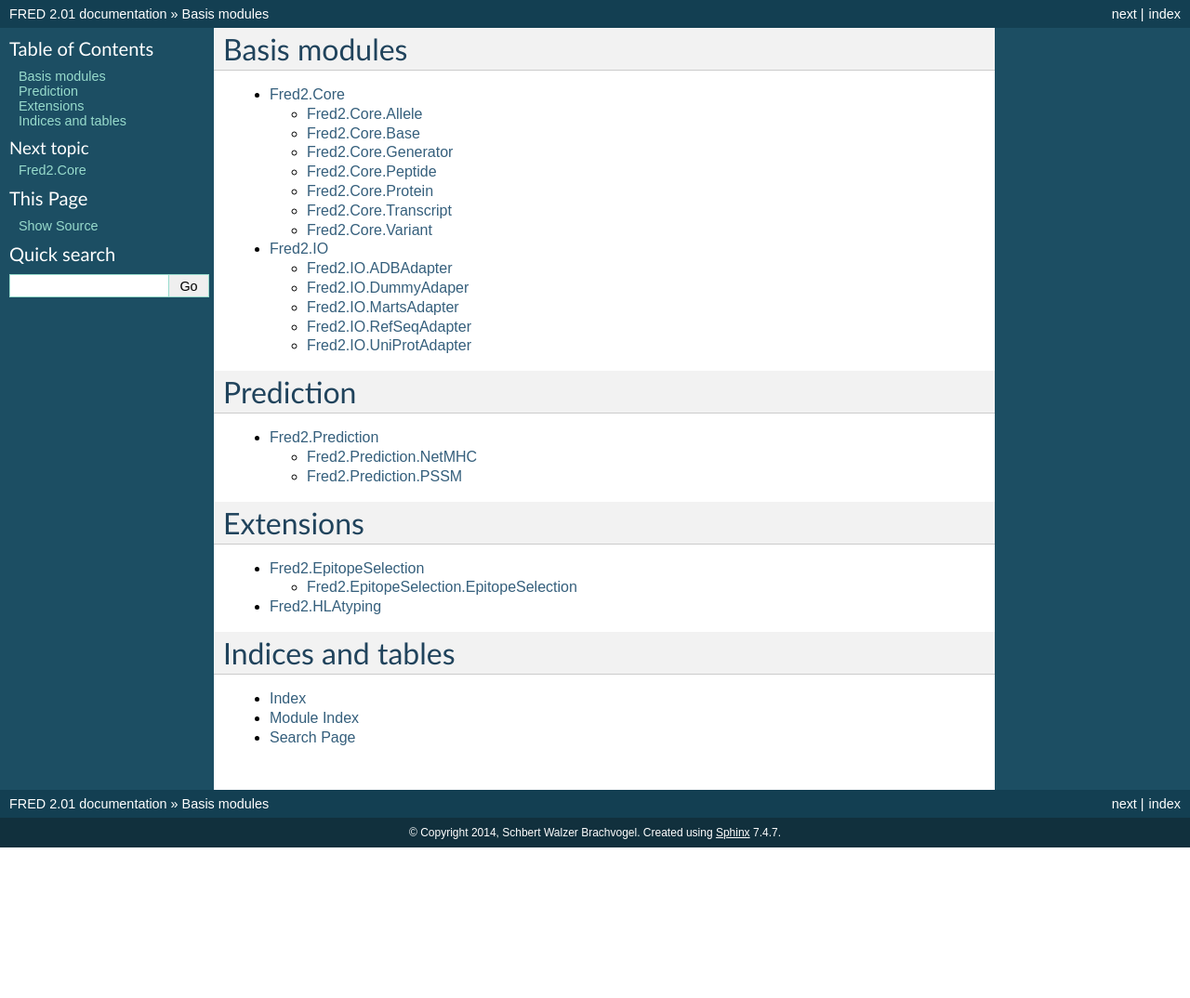
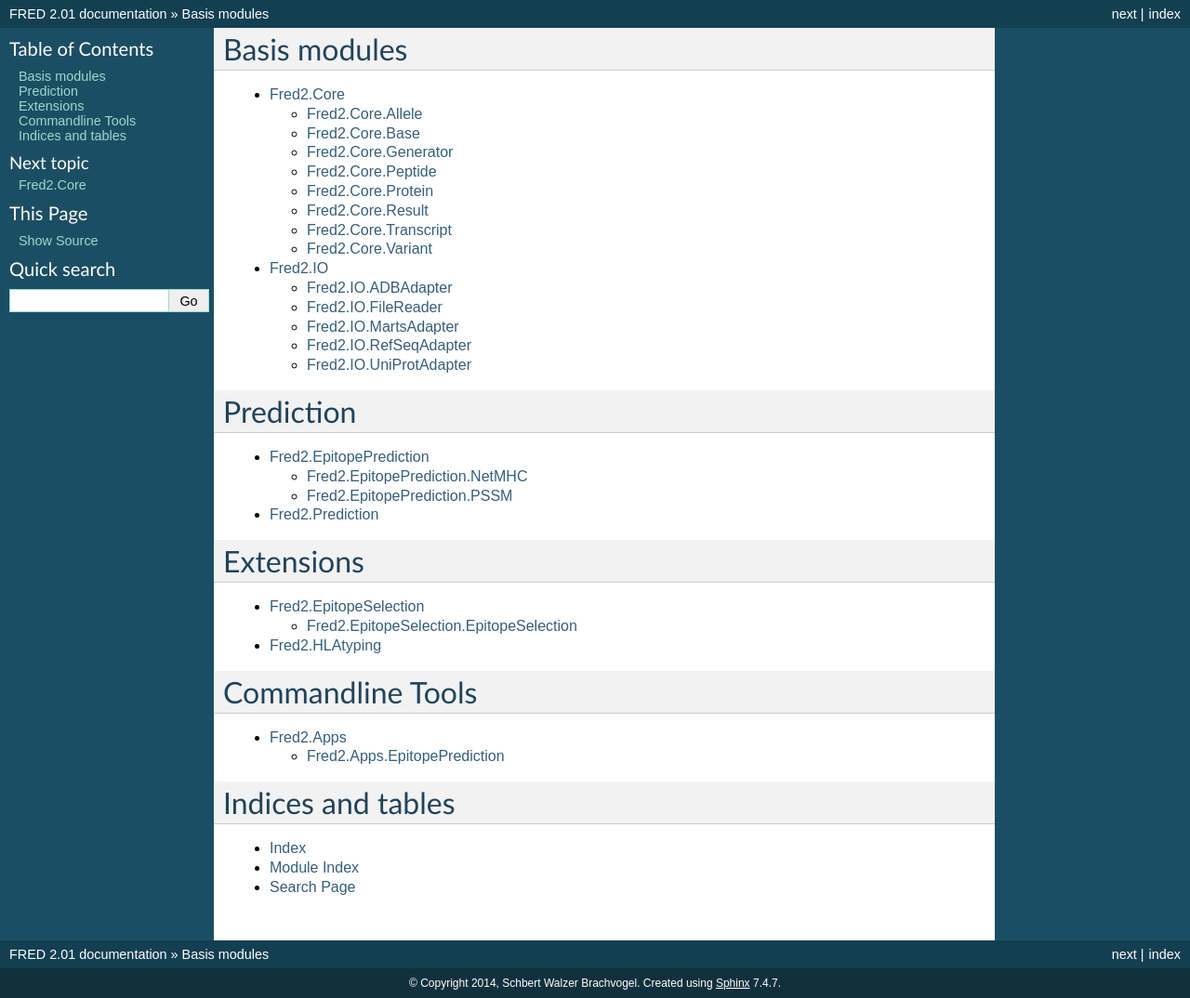
Before and after one commit to FRED-2/Fred2, a Sphinx documentation site: the page built from Fred2/doc/source/index.rst, in a window 1280 px wide. Shown: the whole page at 93% size. Built offline with Sphinx 7.4.7, drawn with Linux system fonts in a browser that asks for light colours; before the commit the page ends 912 px from its top, so only the background shows below that.

Commit message:
updated documentation and improved some docstrings

```diff
--- /dev/null
+++ b/Fred2/doc/source/Fred2.Apps.rst
@@ -0,0 +1,12 @@
+
+Fred2.Apps
+==========
+
+
+Fred2.Apps.EpitopePrediction
+----------------------------
+
+.. automodule:: Fred2.Apps.EpitopePrediction
+    :members:
+    :special-members:
+    :show-inheritance:
--- /dev/null
+++ b/Fred2/doc/source/Fred2.CleavagePrediction.rst
@@ -0,0 +1,6 @@
+
+Fred2.Prediction
+================
+
+..note::
+    not yet implemented
--- a/Fred2/doc/source/Fred2.Core.rst
+++ b/Fred2/doc/source/Fred2.Core.rst
@@ -42,6 +42,14 @@ Fred2.Core.Protein
     :special-members:
     :show-inheritance:
 
+Fred2.Core.Result
+-----------------
+
+.. automodule:: Fred2.Core.Result
+    :members:
+    :special-members:
+    :show-inheritance:
+
 Fred2.Core.Transcript
 ---------------------
 
--- a/Fred2/doc/source/Fred2.HLAtyping.rst
+++ b/Fred2/doc/source/Fred2.HLAtyping.rst
@@ -2,4 +2,7 @@
 Fred2.HLAtyping
 ===============
 
-not yet ready!
+.. automodule:: Fred2.HLAtyping.HLAtyping
+    :members:
+    :special-members:
+    :show-inheritance:
--- a/Fred2/doc/source/Fred2.IO.rst
+++ b/Fred2/doc/source/Fred2.IO.rst
@@ -11,10 +11,10 @@ Fred2.IO.ADBAdapter
     :special-members:
     :show-inheritance:
 
-Fred2.IO.DummyAdaper
+Fred2.IO.FileReader
 --------------------
 
-.. automodule:: Fred2.IO.DummyAdaper
+.. automodule:: Fred2.IO.FileReader
     :members:
     :special-members:
     :show-inheritance:
--- a/Fred2/doc/source/index.rst
+++ b/Fred2/doc/source/index.rst
@@ -15,8 +15,8 @@ Basis modules
 Prediction
 ==========
 .. toctree::
-    Fred2.Prediction
-
+    Fred2.EpitopePrediction
+    Fred2.CleavagePrediction
 
 Extensions
 ==========
@@ -24,7 +24,10 @@ Extensions
     Fred2.EpitopeSelection
     Fred2.HLAtyping
 
-
+Commandline Tools
+=================
+.. toctree::
+    Fred2.Apps
 
 
 
```
Also changed, not shown: Fred2/doc/source/Fred2.EpitopePrediction.rst (added, +19 -0 lines), Fred2/doc/source/Fred2.Prediction.rst (deleted, +0 -19 lines), 4 other files.
